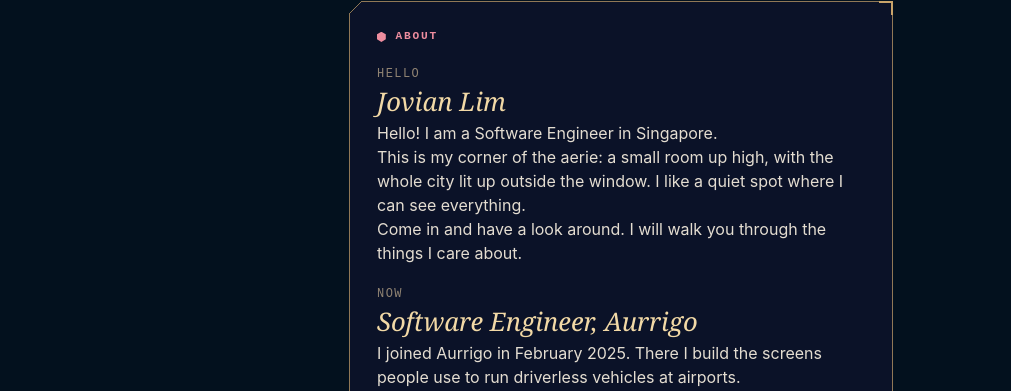
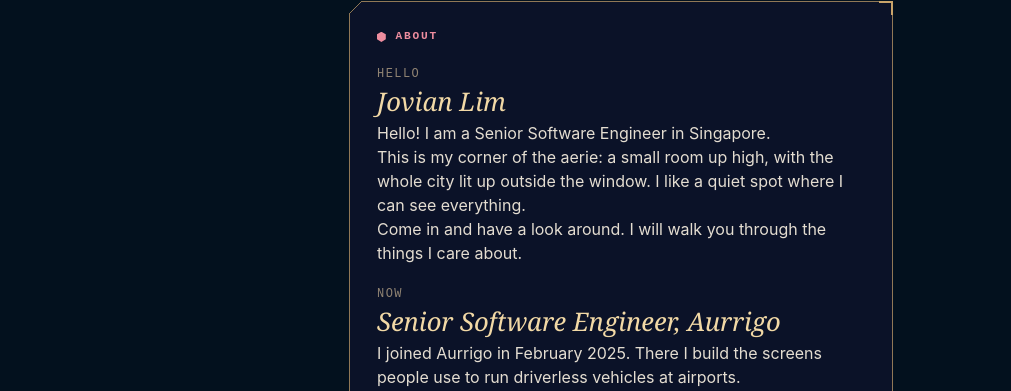
Before and after one commit to Kiriketsuki/tetsuhiro_webpage, a Vue app: page /about in a window 1280 px wide. Shown: the part 143-534 px from the top of the page, without its empty margins (19-1030 px from the left). Built offline with nearby package versions, Linux system fonts and the light colour scheme; no server answers; a web font is replaced by a local one.

Commit message:
feat(about): show the Senior Software Engineer title

```diff
--- a/src/data/projects.js
+++ b/src/data/projects.js
@@ -24,7 +24,7 @@ export const projects = [
         title: 'Auto-Connect operator interfaces',
         stack: 'Flask, then FastAPI and uv, websockets',
         year: '2025 to 2026',
-        role: 'Software Engineer, Aurrigo',
+        role: 'Senior Software Engineer, Aurrigo',
         group: 'work',
     },
     {
--- a/src/data/room.js
+++ b/src/data/room.js
@@ -16,7 +16,7 @@ export const stops = [
         label: 'Hello',
         title: 'Jovian Lim',
         body: [
-            'Hello! I am a Software Engineer in Singapore.',
+            'Hello! I am a Senior Software Engineer in Singapore.',
             'This is my corner of the aerie: a small room up high, with the whole city lit up outside the window. I like a quiet spot where I can see everything.',
             'Come in and have a look around. I will walk you through the things I care about.',
         ],
@@ -27,7 +27,7 @@ export const stops = [
         id: 'desk',
         thing: 'The desk',
         label: 'Now',
-        title: 'Software Engineer, Aurrigo',
+        title: 'Senior Software Engineer, Aurrigo',
         body: [
             'I joined Aurrigo in February 2025. There I build the screens people use to run driverless vehicles at airports.',
             'I lean toward the frontend. I care most about screens that stay clear when someone relies on them.',
@@ -133,7 +133,7 @@ export const stops = [
 
 // The short facts from the home card, for the plain page without the scene.
 export const facts = [
-    ['Now', 'Software Engineer, Aurrigo'],
+    ['Now', 'Senior Software Engineer, Aurrigo'],
     ['Since', 'February 2025'],
     ['Teaching', 'Database Systems, Ngee Ann Poly'],
     ['Before', 'NTU, Computer Science'],
```
